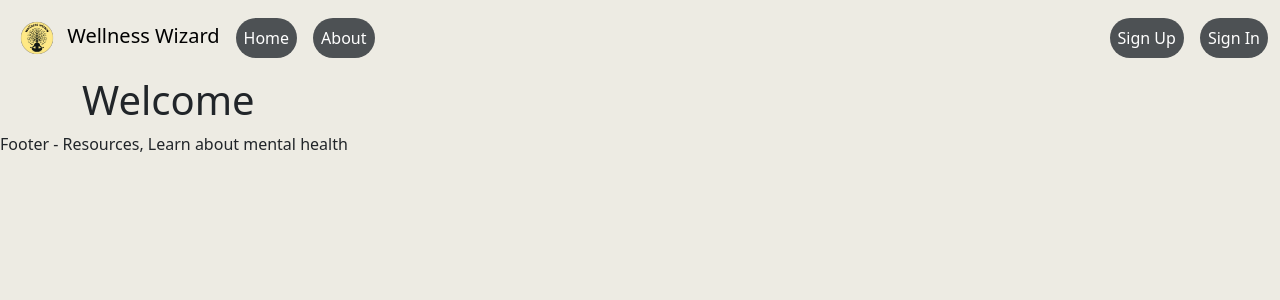
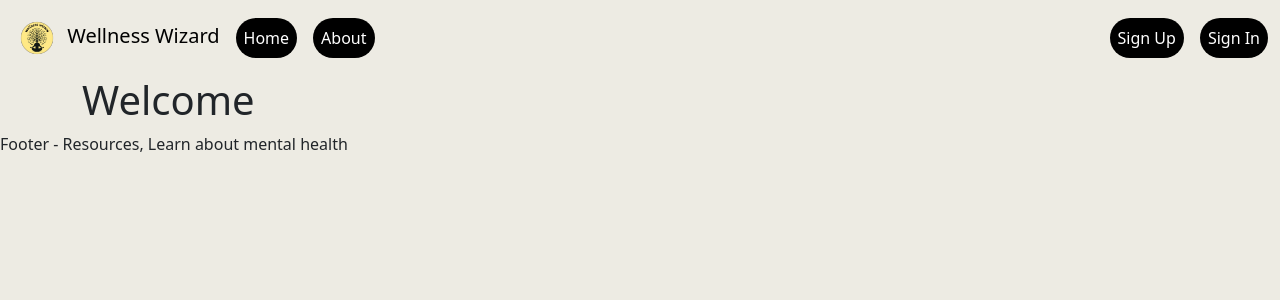
Before and after one commit to EdwinRodger/Wellness-Wizard, a Flask app: page / in a window 1280 px wide. Shown: the top 300 px of the page. Run offline with Flask 3, Linux system fonts and the light colour scheme.

Commit message:
updated button bg color

```diff
--- a/src/templates/layout.html
+++ b/src/templates/layout.html
@@ -29,18 +29,18 @@
         <div class="collapse navbar-collapse" id="navbarsExample09">
           <ul class="navbar-nav me-auto mb-lg-0">
             <li class="nav-item">
-              <a class="nav-link active text-white btn btn-dark rounded-5 me-3" href="{{ url_for('home') }}">Home</a>
+              <a class="nav-link active text-white btn bg-black rounded-5 me-3" href="{{ url_for('home') }}">Home</a>
             </li>
             <li class="nav-item">
-              <a class="nav-link active text-white btn btn-dark rounded-5" href="#">About</a>
+              <a class="nav-link active text-white btn bg-black rounded-5" href="#">About</a>
             </li>
           </ul>
           <ul class="navbar-nav">
             <li>
-              <a class="nav-link active btn btn-dark text-white rounded-5 me-3" href="{{ url_for('signup') }}">Sign Up</a>
+              <a class="nav-link active btn bg-black text-white rounded-5 me-3" href="{{ url_for('signup') }}">Sign Up</a>
             </li>
             <li>
-              <a class="nav-link active btn btn-dark text-white rounded-5" href="{{ url_for('signin') }}">Sign In</a>
+              <a class="nav-link active btn bg-black text-white rounded-5" href="{{ url_for('signin') }}">Sign In</a>
             </li>
           </ul>
         </div>
```
